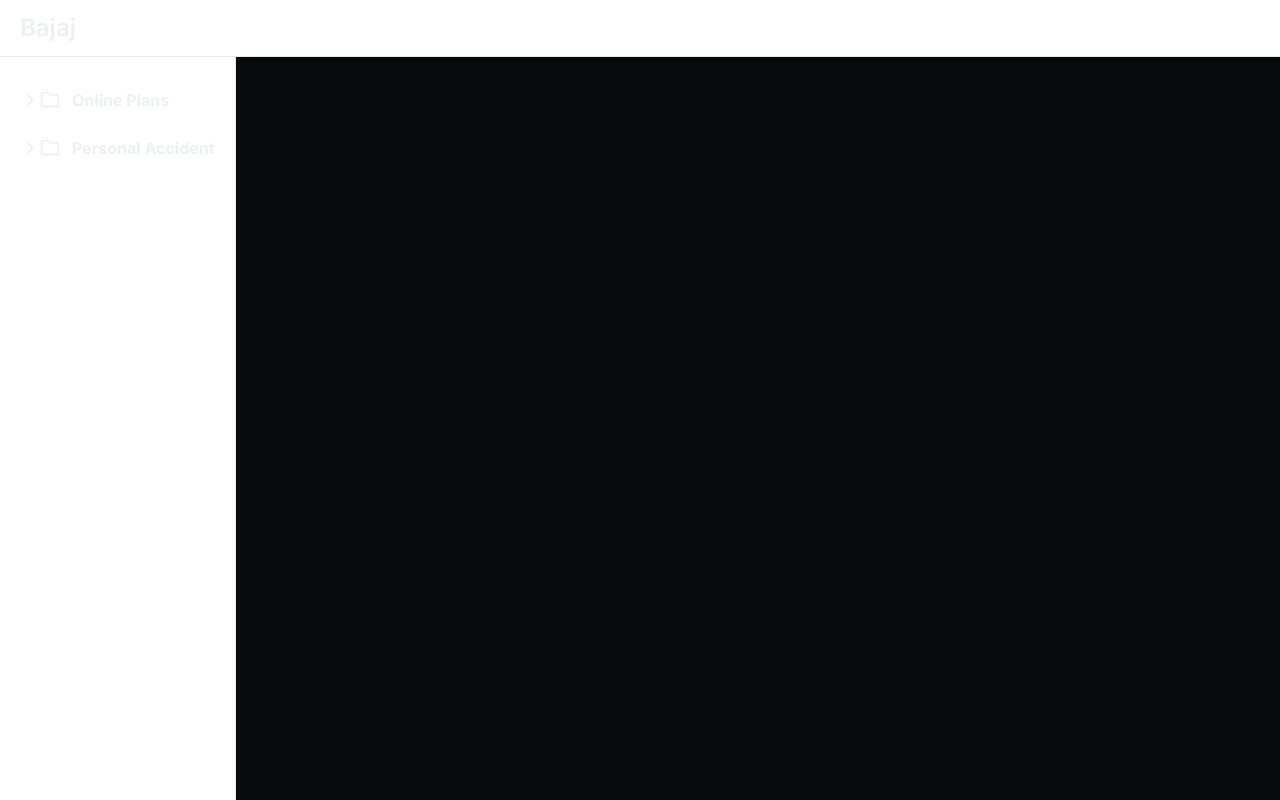
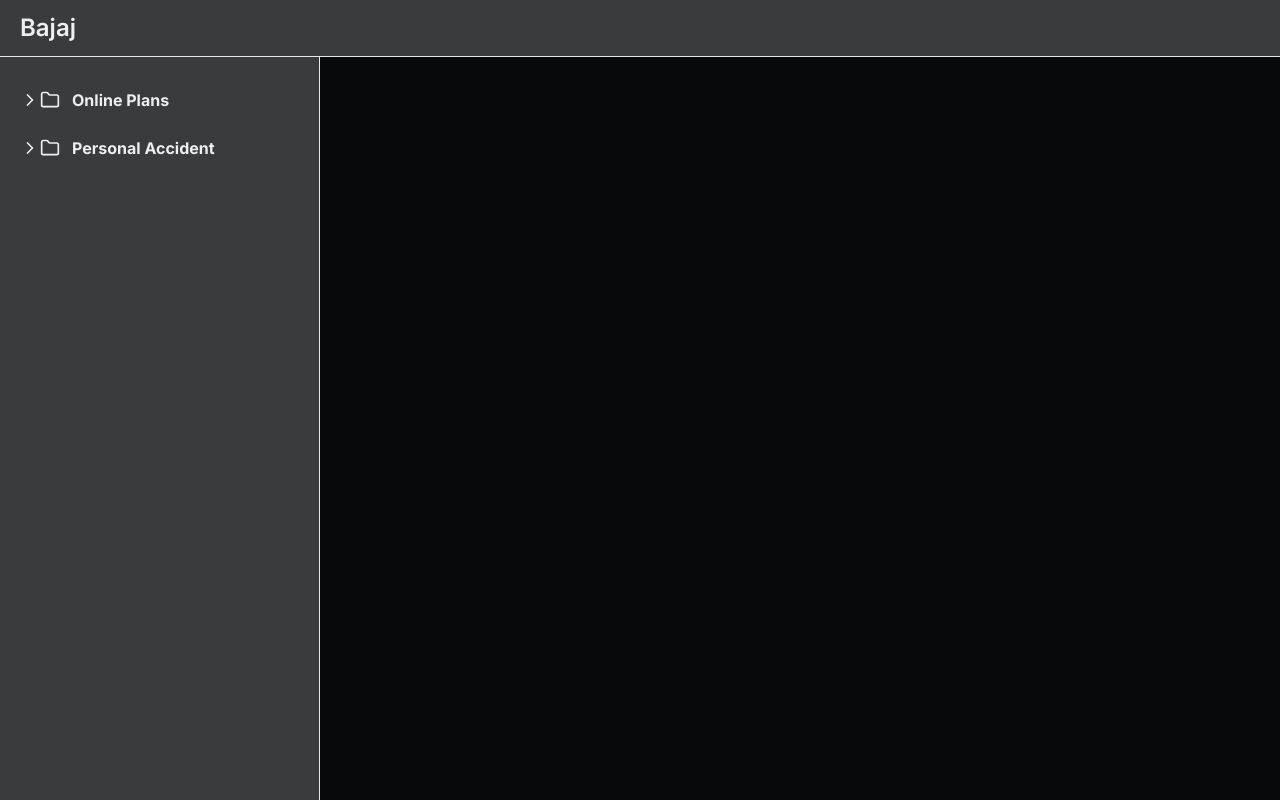
Before and after one commit to MihirRajeshPanchal/Bajaj-FinServ-HackRX-5.0, a Next.js app in the folder frontend/: page /home in a window 1280 px wide. Built offline with nearby package versions, Linux system fonts and the light colour scheme.

Commit message:
minor fixes

```diff
--- a/frontend/app/globals.css
+++ b/frontend/app/globals.css
@@ -31,3 +31,16 @@ body {
     text-wrap: balance;
   }
 }
+
+
+.scrollbar::-webkit-scrollbar {
+  width: 0.35rem;
+}
+.scrollbar::-webkit-scrollbar-thumb {
+  background: hsl(0, 25%, 84%, 0.5);
+  border-radius: 999px;
+}
+
+.scrollbar::-webkit-scrollbar-thumb:hover {
+  background: hsl(313, 20%, 69%, 0.5);
+}
--- a/frontend/app/home/_components/Navbar.tsx
+++ b/frontend/app/home/_components/Navbar.tsx
@@ -3,7 +3,7 @@
 export const Navbar = () => {
     return (
         <div>
-            <nav className="fixed top-0 z-50 w-full bg-white border-b border-gray-200 dark:bg-gray-800 dark:border-gray-700">
+            <nav className="fixed top-0 z-50 w-full bg-[hsl(210,3%,23%)] border-b border-gray-200 dark:border-gray-700">
                 <div className="px-3 py-3 lg:px-5 lg:pl-3">
                     <div className="flex items-center justify-between">
                         <div className="flex items-center justify-start rtl:justify-end">
--- a/frontend/app/home/_components/Sidebar.tsx
+++ b/frontend/app/home/_components/Sidebar.tsx
@@ -24,8 +24,9 @@ const SidebarItem = ({ item }) => {
     <li>
       <a
         href="#"
-        className={`flex items-center p-2 text-gray-900 rounded-lg dark:text-white hover:bg-gray-100 dark:hover:bg-gray-700 group ${hasChildren ? 'font-bold' : ''}`}
+        className={`flex items-center p-2 text-gray-900 rounded-lg dark:text-white hover:bg-gray-100 dark:hover:bg-gray-700 group ${hasChildren ? 'font-bold' : 'text-sm'}`}
         onClick={() => hasChildren && setIsOpen(!isOpen)}
+        title={item.name}
       >
         {hasChildren && (
           <span className="inline-flex items-center justify-center ">
@@ -52,8 +53,8 @@ const SidebarItem = ({ item }) => {
 const Sidebar = ({ data }) => {
   return (
 
-    <aside id="logo-sidebar" className="fixed top-0 left-0 z-40 w-86 h-screen pt-20 transition-transform -translate-x-full bg-white border-r border-gray-200 sm:translate-x-0 dark:bg-gray-800 dark:border-gray-700 " aria-label="Sidebar">
-      <div className="h-full px-3 pb-4 overflow-y-auto bg-white dark:bg-gray-800 scrollbar">
+    <aside id="logo-sidebar" className="fixed bg-[hsl(210,3%,23%)] top-0 left-0 z-40 w-80 h-screen pt-20 transition-transform -translate-x-full border-r border-gray-200 lg:translate-x-0 dark:border-gray-700 " aria-label="Sidebar">
+      <div className="scrollbar | h-full px-3 pb-4 overflow-y-auto">
         <ul className="space-y-2 font-medium">
           {data.map((item, index) => (
             <SidebarItem key={index} item={item} />
--- a/frontend/app/home/layout.jsx
+++ /dev/null
@@ -1,18 +0,0 @@
-"use client"
-import Sidebar from './_components/Sidebar';
-import { Navbar } from './_components/Navbar';
-import sidebarData from './sidebarData.json';
-
-const HomeLayout = ({ children }) => {
-    return (
-        <main className="h-full">
-                <Sidebar data={sidebarData.sidebarData}/>
-                    <div className="h-full flex-1">
-                        <Navbar />
-                        {children}
-                    </div>
-        </main>
-    );
-}
-
-export default HomeLayout;
--- /dev/null
+++ b/frontend/app/home/layout.tsx
@@ -0,0 +1,19 @@
+"use client"
+import Sidebar from './_components/Sidebar';
+import { Navbar } from './_components/Navbar';
+import sidebarData from './sidebarData.json';
+import React from 'react';
+
+const HomeLayout = ({ children }: { children: React.ReactNode }) => {
+    return (
+        <main className="h-full">
+            <Navbar />
+            <div className="h-full flex-1">
+                <Sidebar data={sidebarData.sidebarData} />
+                {children}
+            </div>
+        </main>
+    );
+}
+
+export default HomeLayout;
```
